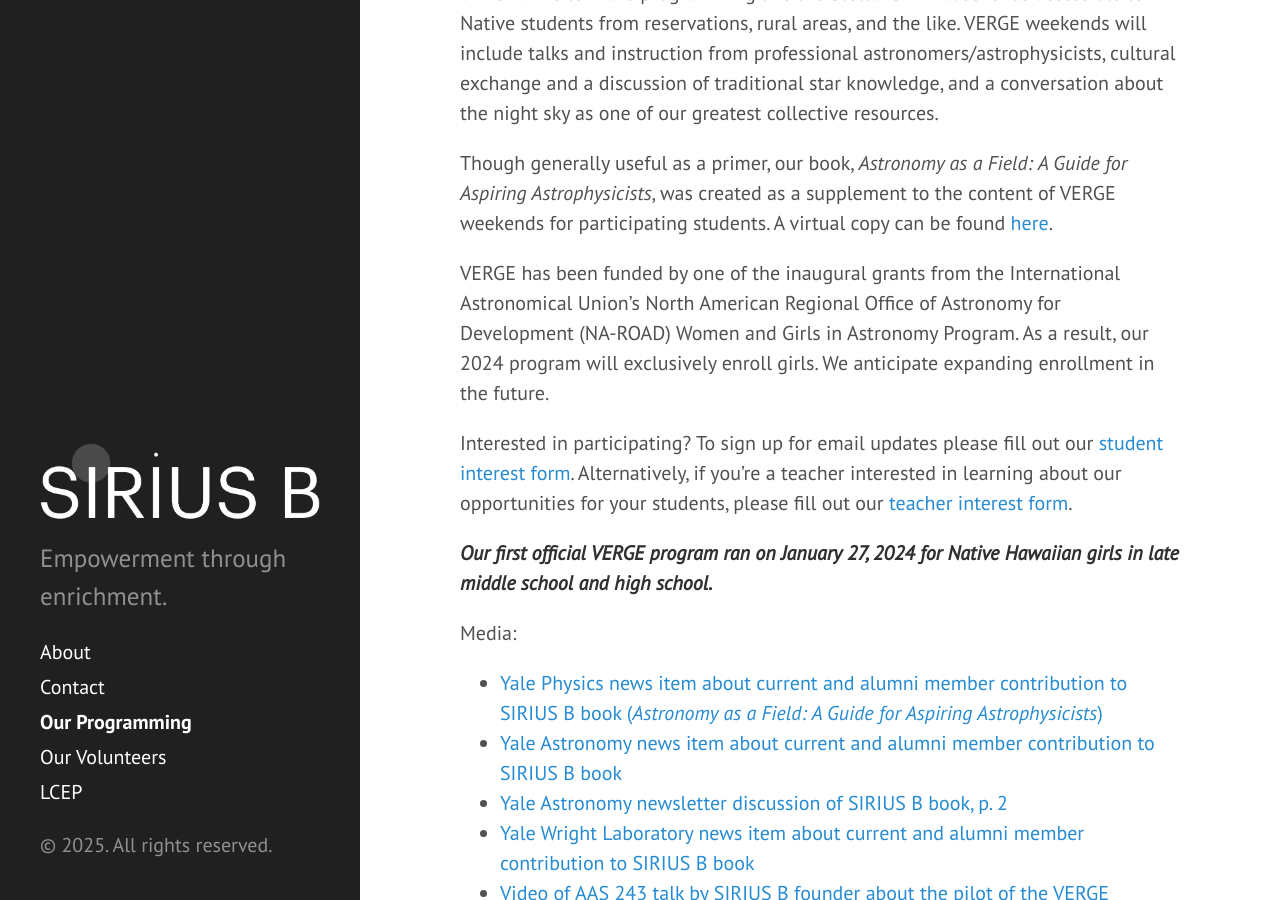
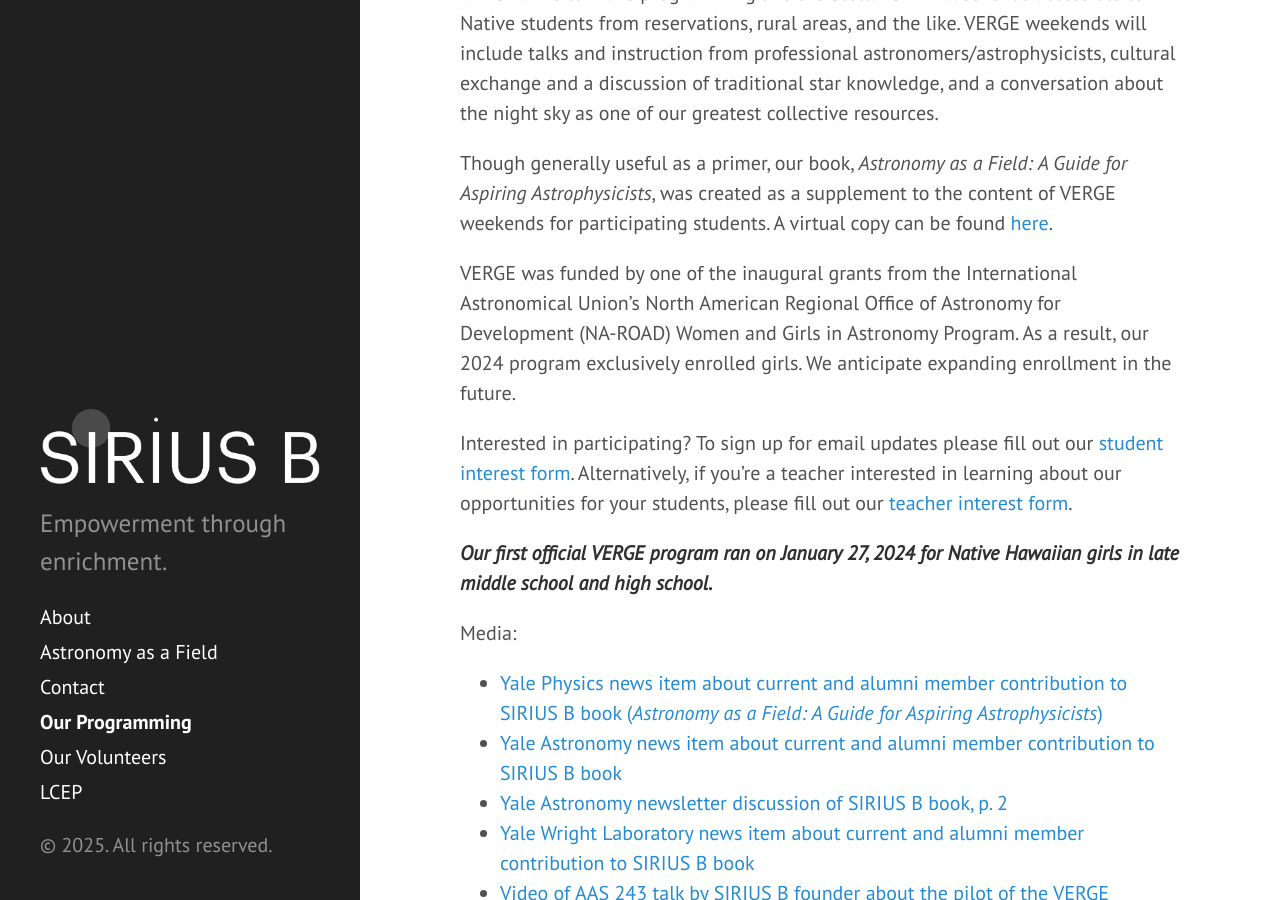
Before and after one commit to siriusb-org/siriusb-org.github.io, a Jekyll site: the page built from programming.md, in a window 1280 px wide and 900 px high, scrolled down 1475 px. Built offline with Jekyll 4.4.1, drawn with Linux system fonts in a browser that asks for light colours; some of the changed text lies outside the part shown.

Commit message:
add astro as a field page, hopefully remove contact from sorted portion of sidebar

```diff
--- a/_includes/sidebar.html
+++ b/_includes/sidebar.html
@@ -24,8 +24,10 @@
       {% assign pages_list = site.pages %}
       {% for node in pages_list %}
         {% if node.title != null %}
-          {% if node.layout == "page" %}
-            <a class="sidebar-nav-item{% if page.url == node.url %} active{% endif %}" href="{{ node.url }}">{{ node.title }}</a>
+          {% if node.title != Contact %}
+            {% if node.layout == "page" %}
+              <a class="sidebar-nav-item{% if page.url == node.url %} active{% endif %}" href="{{ node.url }}">{{ node.title }}</a>
+            {% endif %}
           {% endif %}
         {% endif %}
       {% endfor %}
--- a/programming.md
+++ b/programming.md
@@ -30,7 +30,7 @@ VERGE aims to make programming like the Stellar STEM Weekends accessible to Nati
 
 Though generally useful as a primer, our book, *Astronomy as a Field: A Guide for Aspiring Astrophysicists*, was created as a supplement to the content of VERGE weekends for participating students. A virtual copy can be found [here](https://arxiv.org/abs/2312.04041){:target="_blank"}.
 
-VERGE has been funded by one of the inaugural grants from the International Astronomical Union's North American Regional Office of Astronomy for Development (NA-ROAD) Women and Girls in Astronomy Program. As a result, our 2024 program will exclusively enroll girls. We anticipate expanding enrollment in the future.
+VERGE was funded by one of the inaugural grants from the International Astronomical Union's North American Regional Office of Astronomy for Development (NA-ROAD) Women and Girls in Astronomy Program. As a result, our 2024 program exclusively enrolled girls. We anticipate expanding enrollment in the future.
 
 
 Interested in participating? To sign up for email updates please fill out our [student interest form](https://forms.gle/wqmpexV7VcYHF4hC7){:target="_blank"}. Alternatively, if you're a teacher interested in learning about our opportunities for your students, please fill out our [teacher interest form](https://forms.gle/Dvaod8XKwJD1te396){:target="_blank"}.
```
Also changed, not shown: other parts of programming.md (+2 -0 lines), astronomyasafield.md (added, +16 -0 lines).
